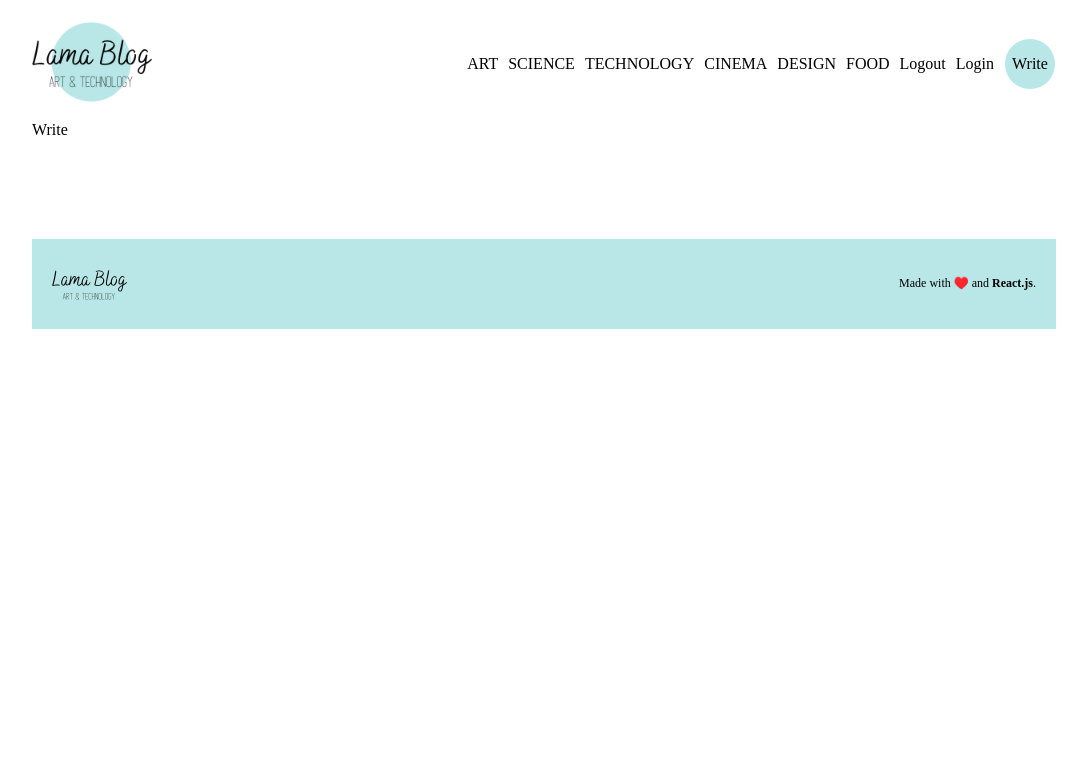
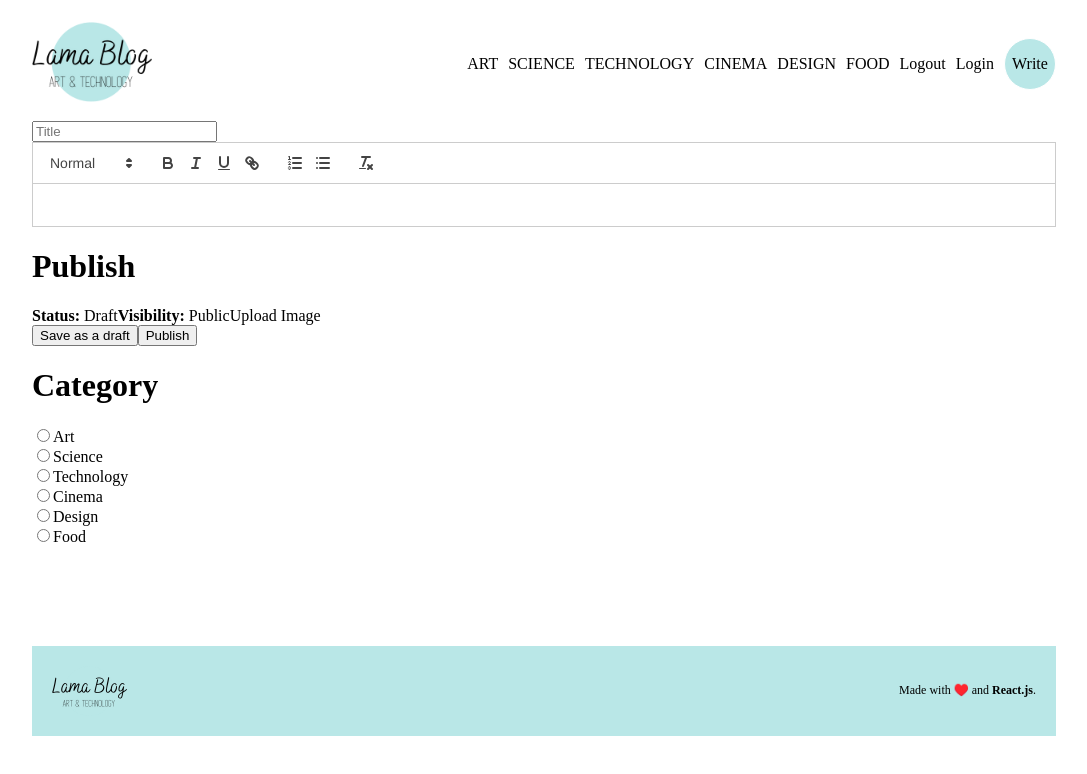
Before and after one commit to MariAzhdari/react-full-blog-app, a React (Create React App) app in the folder client/: page /write in a window 1280 px wide. Shown: the top 774 px of the page, without its empty margins (96-1183 px from the left). Built offline with nearby package versions, Linux system fonts and the light colour scheme.

Commit message:
add Write page and  install react-quill

```diff
--- a/client/package.json
+++ b/client/package.json
@@ -7,8 +7,10 @@
     "@testing-library/react": "^13.4.0",
     "@testing-library/user-event": "^13.5.0",
     "node-sass": "^7.0.3",
+    "quill": "^1.3.7",
     "react": "^18.2.0",
     "react-dom": "^18.2.0",
+    "react-quill": "^2.0.0",
     "react-router-dom": "^6.11.2",
     "react-scripts": "5.0.1",
     "web-vitals": "^2.1.4"
--- a/client/src/pages/Write.jsx
+++ b/client/src/pages/Write.jsx
@@ -1,11 +1,72 @@
-import React from 'react'
+import React, { useState } from "react";
+import ReactQuill from "react-quill";
+import "react-quill/dist/quill.snow.css";
+
+
 
 const Write = () => {
+ const[value,setValue]=useState('');
   return (
-    <div>
-      Write
+    <div className="add">
+      <div className="content">
+        <input type="text" placeholder="Title" />
+        <div className="editorContainer">
+          <ReactQuill
+            className="editor"
+            theme="snow"
+            value={value}
+            onChange={setValue}
+          />
+        </div>
+      </div>
+      <div className="menu">
+        <div className="item">
+          <h1>Publish</h1>
+          <span>
+            <b>Status: </b> Draft
+          </span>
+          <span>
+            <b>Visibility: </b> Public
+          </span>
+          <input style={{ display: "none" }} type="file" id="file" name="" />
+          <label className="file" htmlFor="file">
+            Upload Image
+          </label>
+          <div className="buttons">
+            <button>Save as a draft</button>
+            <button>Publish</button>
+          </div>
+        </div>
+        <div className="item">
+          <h1>Category</h1>
+          <div className="cat">
+            <input type="radio" name="cat" value="art" id="art" />
+            <label htmlFor="art">Art</label>
+          </div>
+          <div className="cat">
+            <input type="radio" name="cat" value="science" id="science" />
+            <label htmlFor="science">Science</label>
+          </div>
+          <div className="cat">
+            <input type="radio" name="cat" value="technology" id="technology" />
+            <label htmlFor="technology">Technology</label>
+          </div>
+          <div className="cat">
+            <input type="radio" name="cat" value="cinema" id="cinema" />
+            <label htmlFor="cinema">Cinema</label>
+          </div>
+          <div className="cat">
+            <input type="radio" name="cat" value="design" id="design" />
+            <label htmlFor="design">Design</label>
+          </div>
+          <div className="cat">
+            <input type="radio" name="cat" value="food" id="food" />
+            <label htmlFor="food">Food</label>
+          </div>
+        </div>
+      </div>
     </div>
-  )
-}
+  );
+};
 
-export default Write
+export default Write;
```
Also changed, not shown: 1 other file (tests, documents, lock files or other folders).
